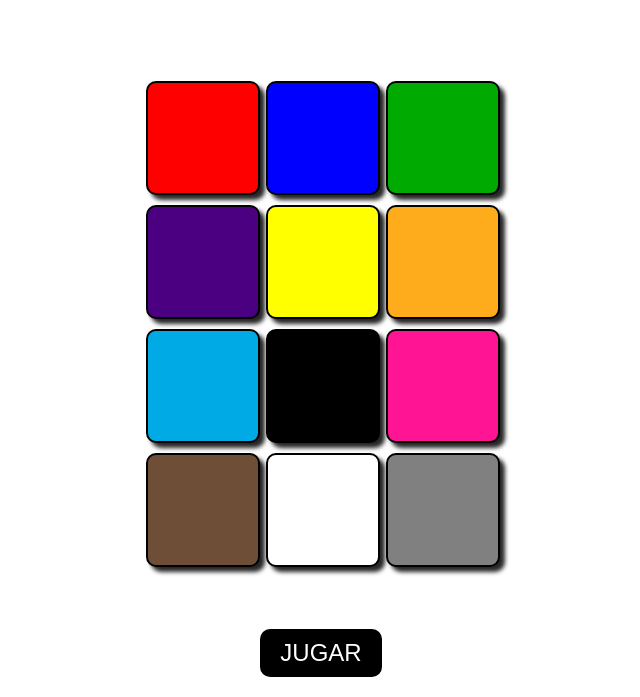
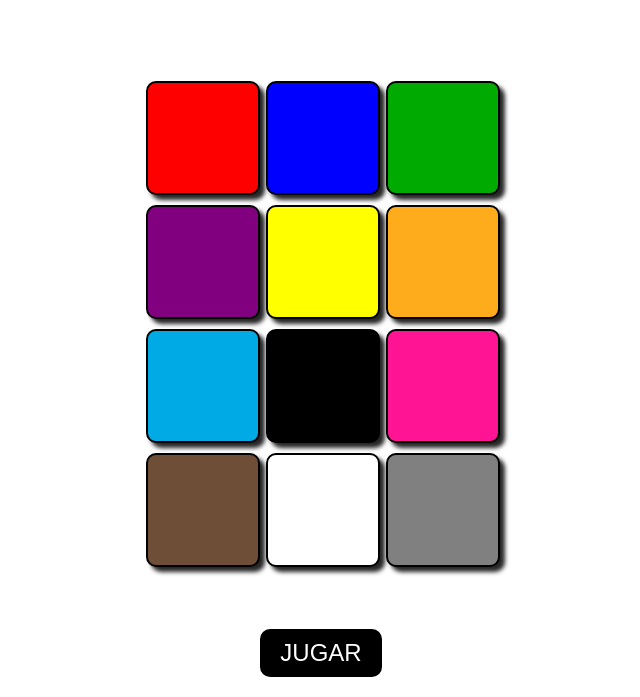
Before and after one commit to danielopenload/colores, a plain HTML site: page index.html in a window 1280 px wide. Shown: the part 103-800 px from the top of the page, without its empty margins (319-959 px from the left). Drawn offline with Linux system fonts and the light colour scheme.

```diff
--- a/index.html
+++ b/index.html
@@ -75,7 +75,7 @@
     <div class="cuadro" style="background-color: #FF0000;" data-color="ROJO"></div>
     <div class="cuadro" style="background-color: #0000FF;" data-color="AZUL"></div>
     <div class="cuadro" style="background-color: #00AA00;" data-color="VERDE"></div>
-    <div class="cuadro" style="background-color: #4B0082;" data-color="VIOLETA"></div>
+    <div class="cuadro" style="background-color: #800080;" data-color="VIOLETA"></div>
     <div class="cuadro" style="background-color: #FFFF00;" data-color="AMARILLO"></div>
     <div class="cuadro" style="background-color: #FFAC1C;" data-color="NARANJA"></div>
     <div class="cuadro" style="background-color: #00AAE4;" data-color="CELESTE"></div>
```
